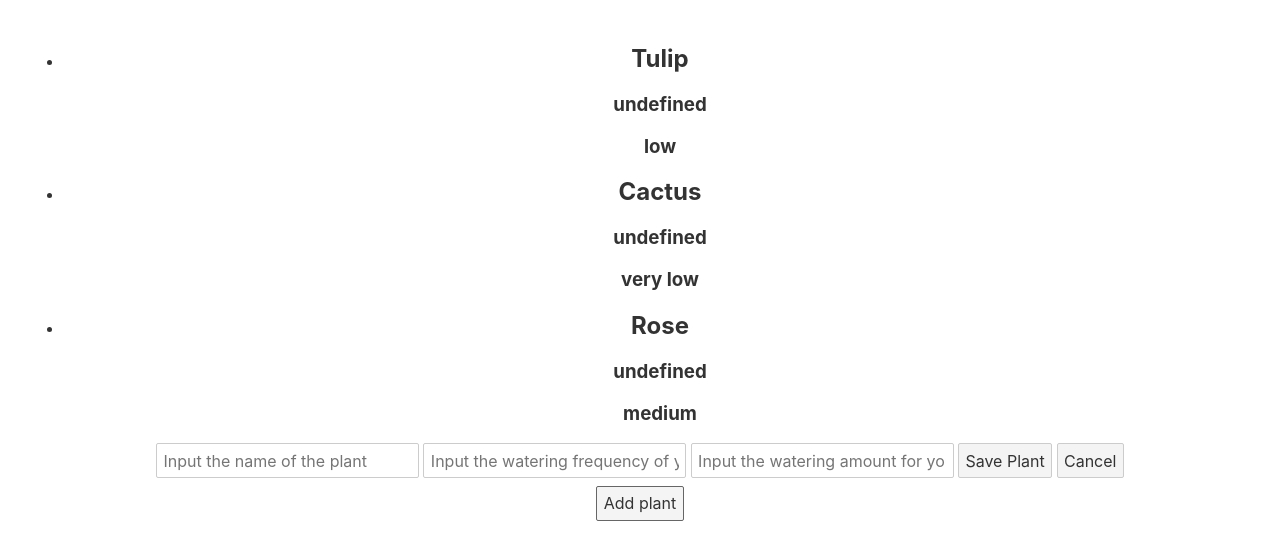
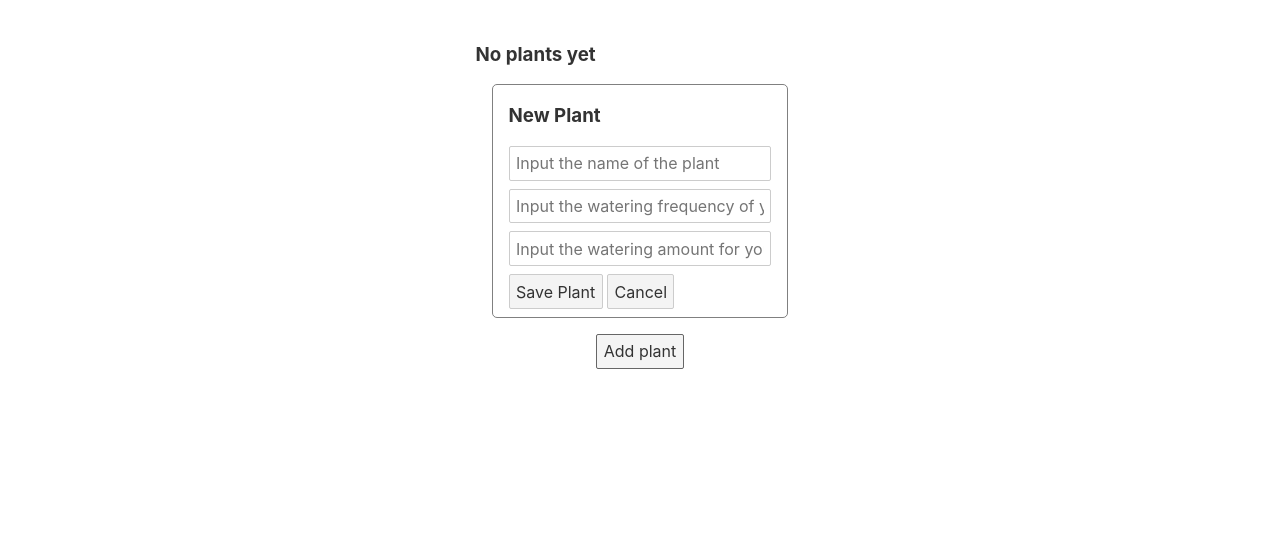
Before and after one commit to fviaren/plants-list, a Svelte app: page / in a window 1280 px wide. Both pictures are taken after a click on the button "Add plant". Shown: the top 560 px of the page. Built offline with nearby package versions, Linux system fonts and the light colour scheme.

Commit message:
local storage and styling

```diff
--- a/src/App.svelte
+++ b/src/App.svelte
@@ -1,17 +1,23 @@
 <script>
 	import PlantsList from './PlantsList.svelte'
-	import fakeItems from './fakeItems'
+
+	let plants = JSON.parse(localStorage.getItem('plants')) || [];
+
+	function onPlantsChanged(newPlantsList) {
+		plants = newPlantsList;
+		localStorage.setItem('plants', JSON.stringify(plants));
+	}
 </script>
 
 <main>
-	<PlantsList plants={fakeItems}></PlantsList>
+	<PlantsList plants={plants} plantsChangedCallback={onPlantsChanged}></PlantsList>
 </main>
 
 <style>
 	main {
-		text-align: center;
+		display: flex;
+		justify-content: center;
 		padding: 1em;
-		max-width: 240px;
 		margin: 0 auto;
 	}
 
@@ -21,10 +27,4 @@
 		font-size: 4em;
 		font-weight: 100;
 	}
-
-	@media (min-width: 640px) {
-		main {
-			max-width: none;
-		}
-	}
 </style>
--- a/src/NewPlantForm.svelte
+++ b/src/NewPlantForm.svelte
@@ -9,12 +9,30 @@
     }
 </script>
 
-<section>
-    <div>
+<form class="NewPlantForm">
+    <h3>New Plant</h3>
+    <div class="NewPlantForm__inputGroup">
         <input type="text" bind:value={name} placeholder="Input the name of the plant" />
         <input type="text" bind:value={wateringFrequency} placeholder="Input the watering frequency of your plant" />
         <input type="text" bind:value={wateringAmount} placeholder="Input the watering amount for your plant" />
-        <button on:click={onSave}>Save Plant</button>
-        <button on:click={cancelCallback}>Cancel</button>
     </div>
-</section>
+
+    <button on:click={onSave}>Save Plant</button>
+    <button on:click={cancelCallback}>Cancel</button>
+
+</form>
+
+<style>
+.NewPlantForm {
+    border: 1px solid grey;
+    border-radius: 5px;
+    margin: 1em;
+    padding: 0 1em;
+}
+
+.NewPlantForm__inputGroup {
+
+    display:flex;
+    flex-direction: column;
+}
+</style>
--- a/src/Plant.svelte
+++ b/src/Plant.svelte
@@ -2,8 +2,25 @@
     export let plant;
 </script>
 
-<div>
-    <h2>{plant.name}</h2>
-    <h3>{plant.wateringFrequency}</h3>
-    <h3>{plant.wateringAmount}</h3>
+<div class="Plant">
+    <h2 class="Plant__name">{plant.name}</h2>
+    <div class="Plant__info">
+        <div>{plant.wateringFrequency}</div>
+        <div>{plant.wateringAmount}</div>
+    </div>
 </div>
+
+<style>
+.Plant {
+    display: flex;
+    flex-direction: column;
+    align-items: center;
+    margin: 1em 0;
+}
+
+.Plant__info {
+    display: flex;
+    justify-content: space-around;
+    width: 100%;
+}
+</style>
--- a/src/PlantsList.svelte
+++ b/src/PlantsList.svelte
@@ -2,7 +2,10 @@
     import Plant from './Plant.svelte';
     import NewPlantForm from './NewPlantForm.svelte'
     export let plants;
+    export let plantsChangedCallback;
+
     let inputPlantVisible = false;
+
     function openNewPlantForm() {
         inputPlantVisible = true;
     }
@@ -12,24 +15,34 @@
     function onSavePlant(plant) {
         plants = [ ...plants, plant];
         closeNewPlantForm();
+        plantsChangedCallback(plants);
     }
-
 </script>
 
-<main>
-    <ul>
+<div>
+    <ul class="PlantsList">
         {#each plants as plant}
             <li>
                 <Plant plant={plant}></Plant>
             </li>
+        {:else}
+            <h3>No plants yet</h3>
         {/each}
     </ul>
     {#if inputPlantVisible}
-    <NewPlantForm saveCallback={onSavePlant} cancelCallback={closeNewPlantForm}/>
+        <NewPlantForm saveCallback={onSavePlant} cancelCallback={closeNewPlantForm}/>
     {/if}
-    <button on:click={openNewPlantForm}>Add plant</button>
-</main>
+    <center>
+        <button on:click={openNewPlantForm}>Add plant</button>
+    </center>
+</div>
 
 
 <style>
+.PlantsList {
+    margin: 1em 0;
+    padding: 0;
+    list-style: none;
+    width: 300px;
+}
 </style>
```
